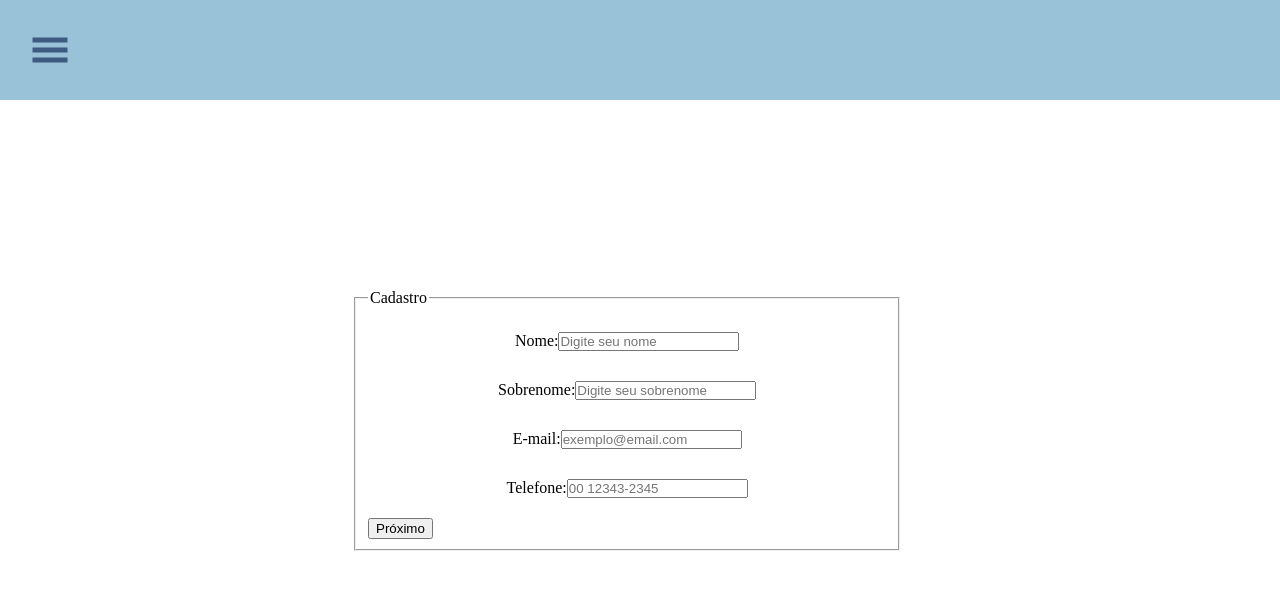
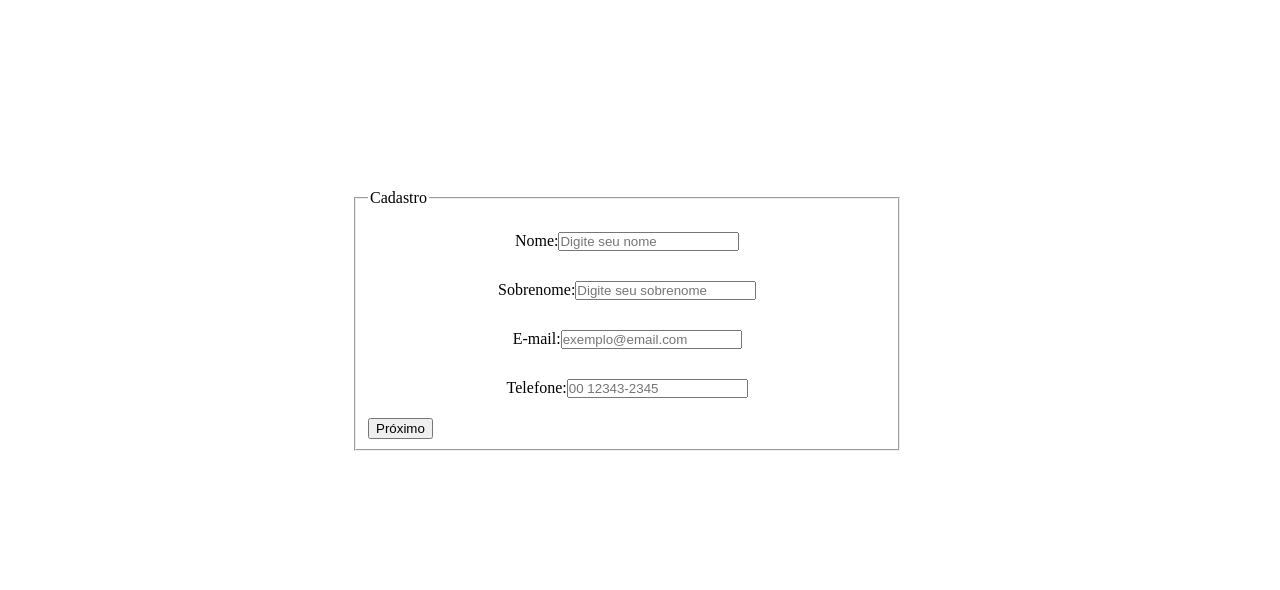
Before and after one commit to Julianaha/react-form, a React (Vite) app: page / in a window 1280 px wide. Shown: the top 590 px of the page. Built offline with nearby package versions, Linux system fonts and the light colour scheme.

Commit message:
refactor: remove header do arquivo app

```diff
--- a/src/App.jsx
+++ b/src/App.jsx
@@ -1,18 +1,11 @@
-import { useState } from "react";
 import "./style/App.css";
+import Header from "./components/Header";
 import { Router } from "./router";
-import Navbar from "./components/Header";
-import { GiHamburgerMenu } from "@react-icons/all-files/gi/GiHamburgerMenu";
 
 function App() {
-  const [showNav, setShowNav] = useState(false);
-
   return (
     <>
-      <header>
-        <GiHamburgerMenu onClick={() => setShowNav(!showNav)} />
-      </header>
-      <Navbar show={showNav} />
+      <Header />
       <div className="main">
         <Router />
       </div>
```
